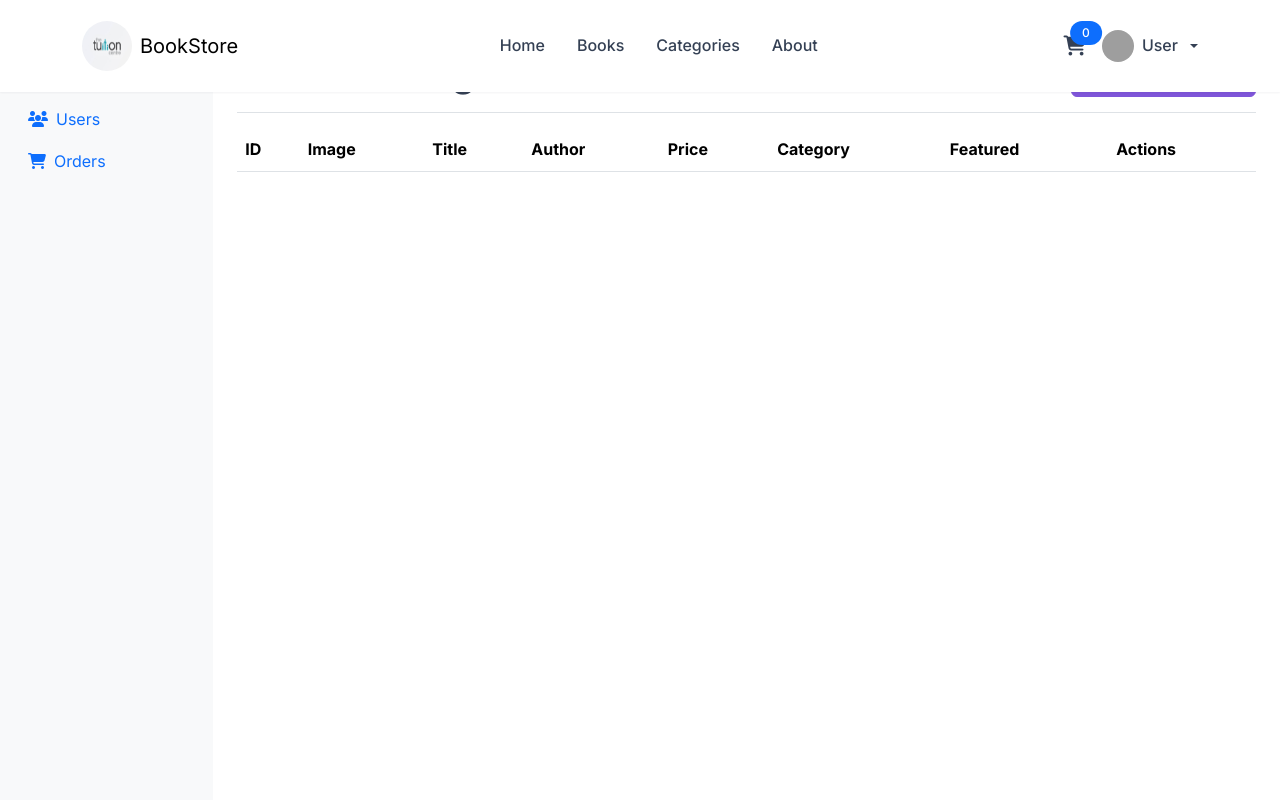
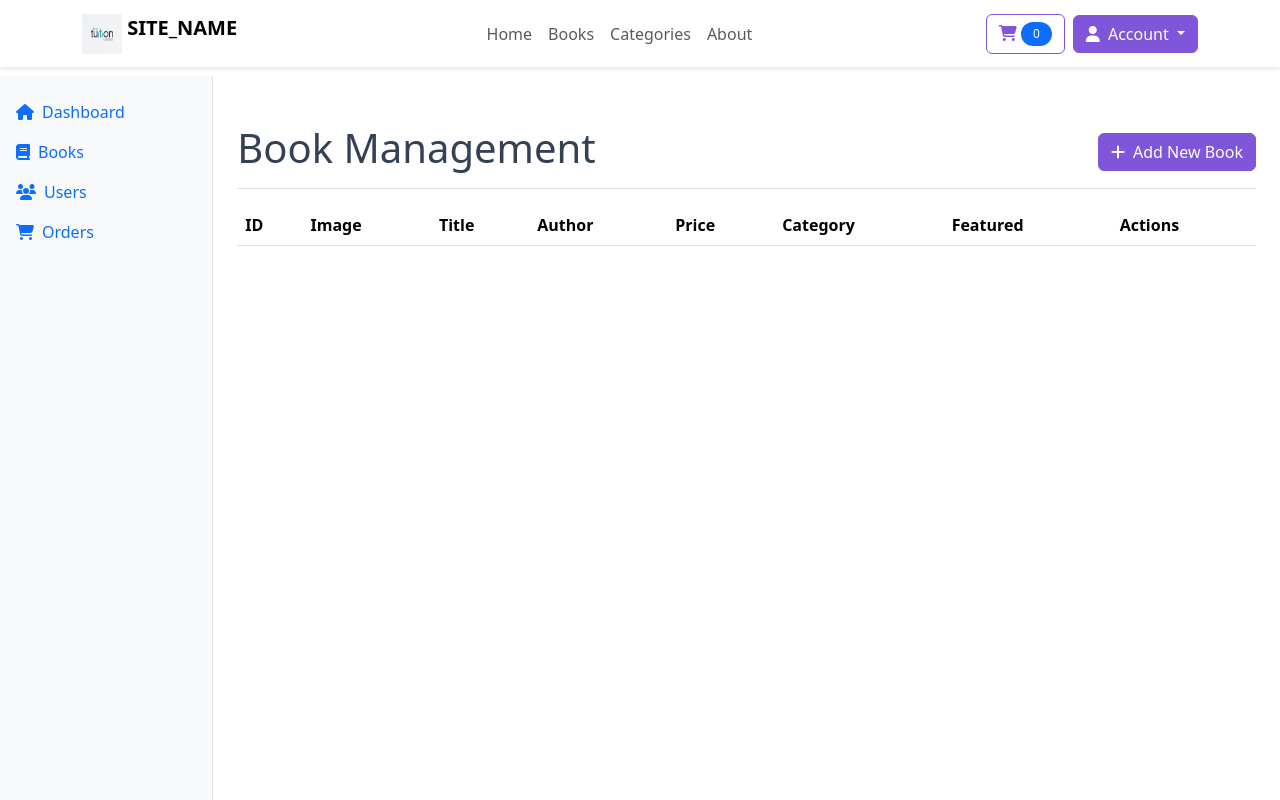
Before and after one commit to ljh0311/cp1, a PHP site: page /admin/admin_dashboard.php in a window 1280 px wide. Run offline with PHP 8.4, Linux system fonts and the light colour scheme; the visitor is signed in with stand-in values (Sample User, id 1); data that the repository does not hold is empty; some libraries are stand-ins or nearby versions; grey boxes are pictures that could not be loaded.

Commit message:
more changes

```diff
--- a/css/main.css
+++ b/css/main.css
@@ -18,49 +18,96 @@
 
 /* Base Styles */
 body {
-    font-family: 'Inter', sans-serif;
+    font-family: system-ui, -apple-system, "Segoe UI", Roboto, "Helvetica Neue", Arial, sans-serif;
     color: var(--text-color);
     background-color: var(--background-color);
-    line-height: 1.6;
+    padding-top: 76px;
 }
 
 /* Navigation */
 .navbar {
-    box-shadow: var(--shadow-sm);
-    padding: 1rem 0;
+    box-shadow: 0 2px 4px rgba(0,0,0,0.1);
 }
 
-.navbar .nav-link {
-    color: var(--gray-700);
+.navbar-brand {
+    font-weight: 600;
+}
+
+.nav-link {
     font-weight: 500;
 }
 
-.navbar .nav-link.active {
-    color: var(--primary-color);
+/* Cards */
+.card {
+    border: none;
+    box-shadow: 0 1px 3px rgba(0,0,0,0.1);
+    transition: transform 0.2s, box-shadow 0.2s;
 }
 
-/* Hero Section */
-.hero {
-    background: linear-gradient(135deg, var(--primary-color), var(--accent-color));
-    color: white;
-    padding: 8rem 0 6rem;
-    margin-top: -76px;
+.card:hover {
+    transform: translateY(-5px);
+    box-shadow: 0 4px 6px rgba(0,0,0,0.1);
+}
+
+/* Buttons */
+.btn {
+    font-weight: 500;
+}
+
+.btn-primary {
+    background-color: var(--primary-color);
+    border-color: var(--primary-color);
+}
+
+.btn-primary:hover {
+    background-color: var(--accent-color);
+    border-color: var(--accent-color);
+}
+
+.btn-outline-primary {
+    color: var(--primary-color);
+    border-color: var(--primary-color);
+}
+
+.btn-outline-primary:hover {
+    background-color: var(--primary-color);
+    border-color: var(--primary-color);
+}
+
+/* Admin Dashboard */
+.admin-sidebar {
+    position: fixed;
+    top: 76px;
+    bottom: 0;
+    left: 0;
+    z-index: 100;
+    padding: 0;
+    box-shadow: inset -1px 0 0 rgba(0, 0, 0, .1);
+}
+
+.admin-content {
+    margin-left: 16.66667%;
+    padding-top: 2rem;
+}
+
+@media (max-width: 768px) {
+    .admin-sidebar {
+        position: static;
+        height: auto;
+    }
+
+    .admin-content {
+        margin-left: 0;
+    }
 }
 
 /* Book Cards */
 .book-card {
-    transition: transform 0.2s, box-shadow 0.2s;
-    border: none;
-    box-shadow: var(--shadow-sm);
-}
-
-.book-card:hover {
-    transform: translateY(-5px);
-    box-shadow: var(--shadow-lg);
+    height: 100%;
 }
 
 .book-card .card-img-top {
-    height: 250px;
+    height: 200px;
     object-fit: cover;
 }
 
@@ -106,42 +178,10 @@ body {
     margin: 0 auto;
 }
 
-/* Buttons */
-.btn {
-    padding: 0.5rem 1.5rem;
-    font-weight: 500;
-}
-
-.btn-primary {
-    background-color: var(--primary-color);
-    border-color: var(--primary-color);
-}
-
-.btn-primary:hover {
-    background-color: var(--accent-color);
-    border-color: var(--accent-color);
-}
-
-.btn-outline-primary {
-    color: var(--primary-color);
-    border-color: var(--primary-color);
-}
-
-.btn-outline-primary:hover {
-    background-color: var(--primary-color);
-    border-color: var(--primary-color);
-}
-
 /* Badges */
 .badge {
     font-weight: 500;
     padding: 0.5em 1em;
-}
-
-/* Alerts */
-.alert {
-    border: none;
-    border-radius: 8px;
 }
 
 /* Responsive Adjustments */
--- a/inc/head.inc.php
+++ b/inc/head.inc.php
@@ -11,7 +11,7 @@ if (session_status() === PHP_SESSION_NONE && !headers_sent()) {
 <meta name="keywords" content="books, ebooks, bookstore, reading, literature">
 
 <!-- Favicon -->
-<link rel="icon" type="image/png" href="images/favicon.png">
+<link rel="icon" type="image/png" href="/images/favicon.png">
 
 <!-- Google Fonts -->
 <link rel="preconnect" href="https://fonts.googleapis.com">
@@ -21,9 +21,9 @@ if (session_status() === PHP_SESSION_NONE && !headers_sent()) {
 <!-- CSS -->
 <link href="https://cdn.jsdelivr.net/npm/bootstrap@5.3.3/dist/css/bootstrap.min.css" rel="stylesheet">
 <link rel="stylesheet" href="https://cdnjs.cloudflare.com/ajax/libs/font-awesome/6.5.1/css/all.min.css">
-<link rel="stylesheet" href="css/main.css">
+<link rel="stylesheet" href="/css/main.css">
 
 <!-- JavaScript -->
 <script src="https://code.jquery.com/jquery-3.7.1.min.js" defer></script>
 <script src="https://cdn.jsdelivr.net/npm/bootstrap@5.3.3/dist/js/bootstrap.bundle.min.js" defer></script>
-<script src="js/main.js" defer></script>
+<script src="/js/main.js" defer></script>
--- a/inc/nav.inc.php
+++ b/inc/nav.inc.php
@@ -10,66 +10,56 @@ $error_message = null;
 
 <nav class="navbar navbar-expand-lg fixed-top bg-white">
     <div class="container">
-        <a class="navbar-brand d-flex align-items-center" href="index.php">
-            <img src="images/logo.png" alt="Logo" width="50" height="50" class="rounded-circle me-2">
-            <span class="brand-text">BookStore</span>
+        <a class="navbar-brand" href="/">
+            <img src="/images/logo.png" alt="Logo" width="40" height="40" class="d-inline-block align-text-top">
+            <?php echo SITE_NAME; ?>
         </a>
 
-        <button class="navbar-toggler border-0" type="button" data-bs-toggle="collapse" data-bs-target="#navbarNav"
-                aria-controls="navbarNav" aria-expanded="false" aria-label="Toggle navigation">
+        <button class="navbar-toggler" type="button" data-bs-toggle="collapse" data-bs-target="#navbarNav">
             <span class="navbar-toggler-icon"></span>
         </button>
 
         <div class="collapse navbar-collapse" id="navbarNav">
             <ul class="navbar-nav mx-auto">
-                <?php
-                $nav_items = [
-                    'Home' => 'index.php',
-                    'Books' => 'books.php',
-                    'Categories' => 'categories.php',
-                    'About' => 'about.php'
-                ];
-
-                foreach ($nav_items as $name => $url) {
-                    $is_active = basename($_SERVER['PHP_SELF']) === $url;
-                    echo '<li class="nav-item">';
-                    echo '<a class="nav-link px-3' . ($is_active ? ' active' : '') . '" href="' . $url . '">' . $name . '</a>';
-                    echo '</li>';
-                }
-                ?>
+                <li class="nav-item">
+                    <a class="nav-link" href="/">Home</a>
+                </li>
+                <li class="nav-item">
+                    <a class="nav-link" href="/books.php">Books</a>
+                </li>
+                <li class="nav-item">
+                    <a class="nav-link" href="/categories.php">Categories</a>
+                </li>
+                <li class="nav-item">
+                    <a class="nav-link" href="/about.php">About</a>
+                </li>
             </ul>
 
-            <div class="d-flex align-items-center gap-3">
+            <div class="d-flex align-items-center">
                 <?php if (isset($_SESSION['user_id'])): ?>
-                    <a href="cart.php" class="nav-link position-relative">
-                        <i class="fas fa-shopping-cart fa-lg"></i>
-                        <span class="position-absolute top-0 start-100 translate-middle badge rounded-pill bg-primary">
-                            <span id="cartCount">0</span>
-                        </span>
+                    <a href="/cart.php" class="btn btn-outline-primary me-2">
+                        <i class="fas fa-shopping-cart"></i>
+                        <span class="badge bg-primary rounded-pill" id="cartCount">0</span>
                     </a>
-
                     <div class="dropdown">
-                        <a class="nav-link dropdown-toggle d-flex align-items-center gap-2" href="#"
-                           role="button" data-bs-toggle="dropdown" aria-expanded="false">
-                            <div class="avatar">
-                                <img src="<?php echo isset($_SESSION['avatar']) ? htmlspecialchars($_SESSION['avatar']) : 'images/avatar-placeholder.png'; ?>"
-                                     alt="Avatar" class="rounded-circle" width="32" height="32">
-                            </div>
-                            <span><?php echo htmlspecialchars($_SESSION['first_name'] ?? 'User'); ?></span>
-                        </a>
-                        <ul class="dropdown-menu dropdown-menu-end shadow-sm border-0">
-                            <li><a class="dropdown-item" href="profile.php"><i class="fas fa-user me-2"></i>Profile</a></li>
-                            <li><a class="dropdown-item" href="orders.php"><i class="fas fa-shopping-bag me-2"></i>Orders</a></li>
+                        <button class="btn btn-primary dropdown-toggle" type="button" data-bs-toggle="dropdown">
+                            <i class="fas fa-user me-1"></i>
+                            <?php echo htmlspecialchars($_SESSION['username'] ?? 'Account'); ?>
+                        </button>
+                        <ul class="dropdown-menu dropdown-menu-end">
                             <?php if (isset($_SESSION['is_admin']) && $_SESSION['is_admin']): ?>
-                                <li><a class="dropdown-item" href="admin/"><i class="fas fa-cog me-2"></i>Admin Panel</a></li>
+                                <li><a class="dropdown-item" href="/admin/admin_dashboard.php">Admin Dashboard</a></li>
+                                <li><hr class="dropdown-divider"></li>
                             <?php endif; ?>
+                            <li><a class="dropdown-item" href="/profile.php">Profile</a></li>
+                            <li><a class="dropdown-item" href="/orders.php">Orders</a></li>
                             <li><hr class="dropdown-divider"></li>
-                            <li><a class="dropdown-item text-danger" href="logout.php"><i class="fas fa-sign-out-alt me-2"></i>Logout</a></li>
+                            <li><a class="dropdown-item" href="/logout.php">Logout</a></li>
                         </ul>
                     </div>
                 <?php else: ?>
-                    <a href="login.php" class="btn btn-outline-primary rounded-pill px-4">Login</a>
-                    <a href="register.php" class="btn btn-primary rounded-pill px-4">Register</a>
+                    <a href="/login.php" class="btn btn-outline-primary me-2">Login</a>
+                    <a href="/register.php" class="btn btn-primary">Register</a>
                 <?php endif; ?>
             </div>
         </div>
```
Also changed, not shown: other parts of css/main.css (+25 -17 lines), inc/default_data.php (+4 -21 lines), inc/footer.inc.php (+36 -87 lines), 1 other file.
